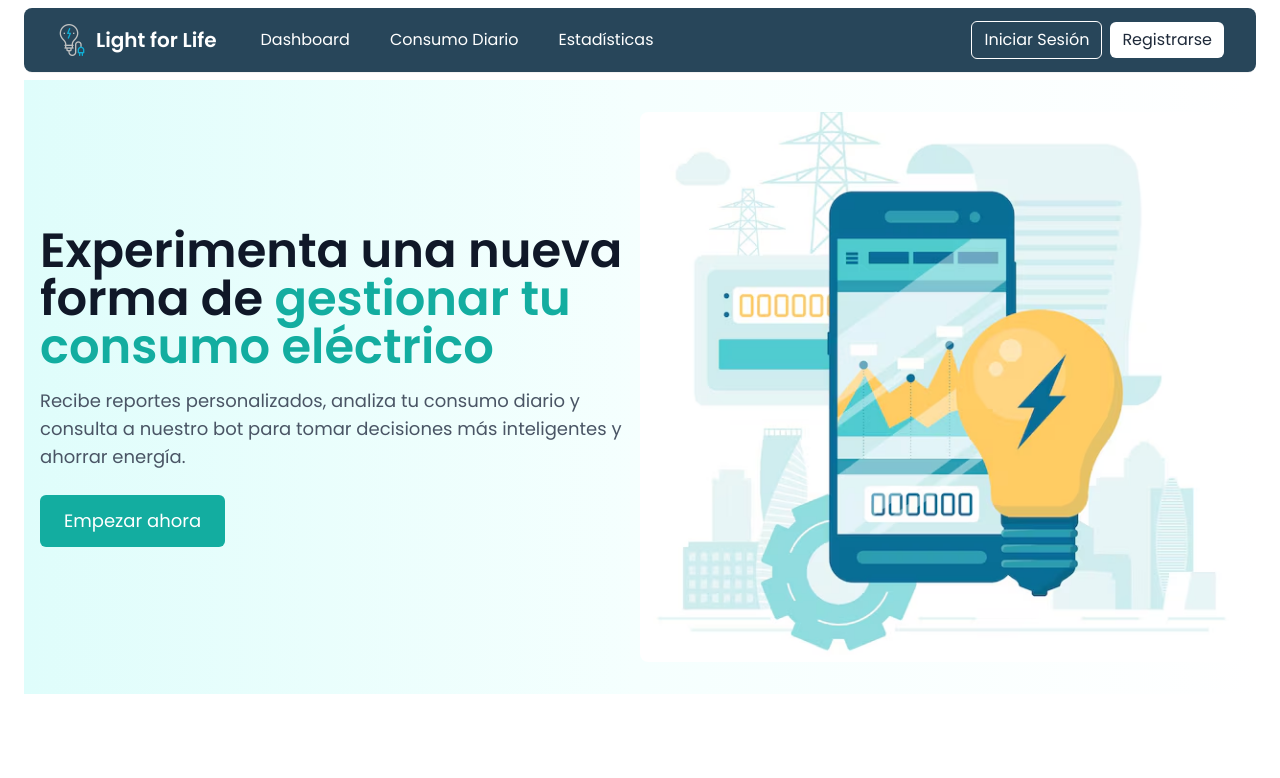
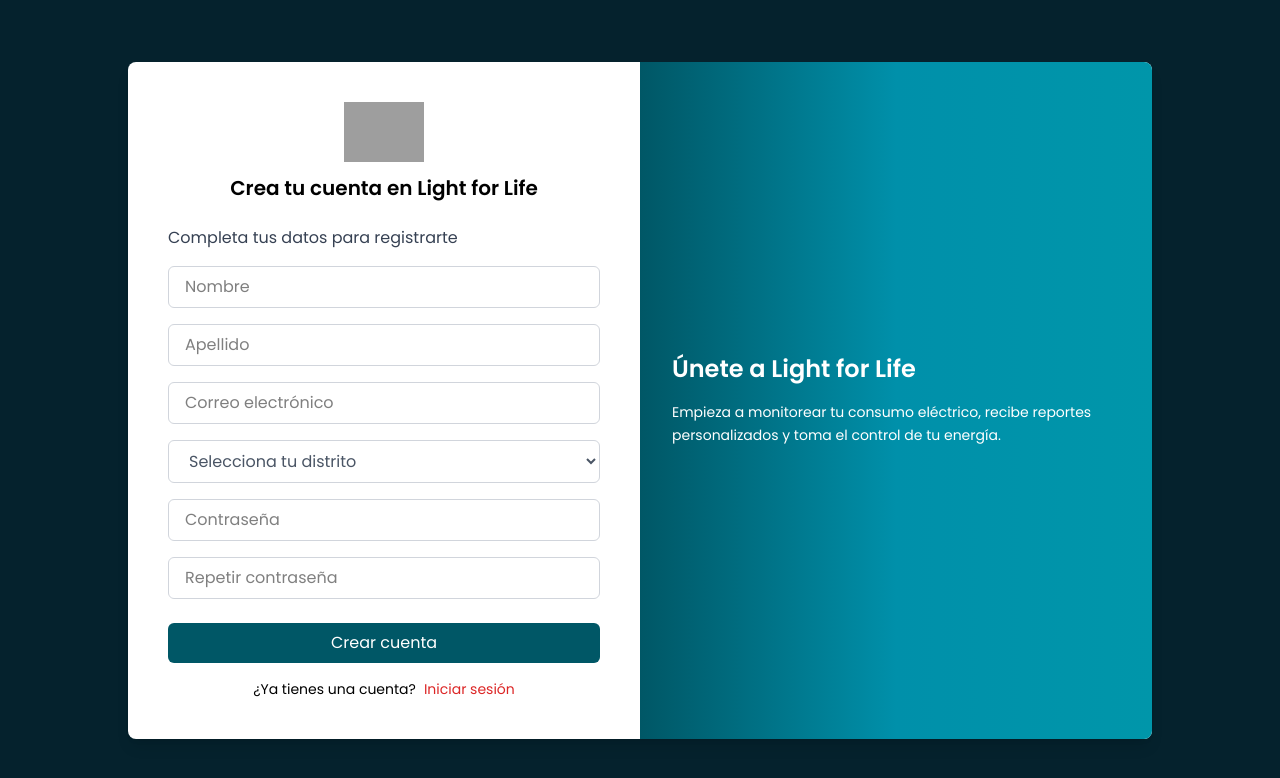
Before and after one commit to JorgeCY21/front-ti, a React (Vite) app: page /register in a window 1280 px wide. Before the commit this address led to /. Shown: the top 778 px of the page. Built offline with nearby package versions, Linux system fonts and the light colour scheme; grey boxes are pictures that could not be loaded.

Commit message:
Registro añadadido

```diff
--- /dev/null
+++ b/src/components/RegisterComponent.tsx
@@ -0,0 +1,117 @@
+import { Link } from "react-router-dom";
+
+function RegisterComponent() {
+  return (
+    <section
+      className="min-h-screen bg-[#05222d] flex items-center justify-center py-10 px-4"
+      style={{ fontFamily: "'Poppins', sans-serif" }}
+    >
+      <div className="flex flex-col lg:flex-row w-full max-w-5xl bg-white rounded-lg shadow-lg overflow-hidden">
+        {/* Formulario */}
+        <div className="w-full lg:w-1/2 p-8 md:p-10">
+          <div className="text-center mb-6">
+            <img
+              src="https://cdn-icons-png.flaticon.com/512/1429/1429307.png"
+              alt="logo"
+              className="w-20 mx-auto mb-3"
+            />
+            <h4 className="text-xl font-semibold">Crea tu cuenta en Light for Life</h4>
+          </div>
+
+          <form>
+            <p className="text-gray-700 mb-4">Completa tus datos para registrarte</p>
+
+            <div className="mb-4">
+              <input
+                type="text"
+                placeholder="Nombre"
+                className="w-full border border-gray-300 rounded-md px-4 py-2 focus:outline-none focus:ring-2 focus:ring-[#005766]"
+              />
+            </div>
+
+            <div className="mb-4">
+              <input
+                type="text"
+                placeholder="Apellido"
+                className="w-full border border-gray-300 rounded-md px-4 py-2 focus:outline-none focus:ring-2 focus:ring-[#005766]"
+              />
+            </div>
+
+            <div className="mb-4">
+              <input
+                type="email"
+                placeholder="Correo electrónico"
+                className="w-full border border-gray-300 rounded-md px-4 py-2 focus:outline-none focus:ring-2 focus:ring-[#005766]"
+              />
+            </div>
+
+            <div className="mb-4">
+              <select
+                className="w-full border border-gray-300 rounded-md px-4 py-2 text-gray-600 focus:outline-none focus:ring-2 focus:ring-[#005766]"
+                defaultValue=""
+              >
+                <option value="" disabled>
+                  Selecciona tu distrito
+                </option>
+                <option value="miraflores">Miraflores</option>
+                <option value="sanisidro">San Isidro</option>
+                <option value="surco">Santiago de Surco</option>
+                <option value="jesusmaria">Jesús María</option>
+              </select>
+            </div>
+
+            <div className="mb-4">
+              <input
+                type="password"
+                placeholder="Contraseña"
+                className="w-full border border-gray-300 rounded-md px-4 py-2 focus:outline-none focus:ring-2 focus:ring-[#005766]"
+              />
+            </div>
+
+            <div className="mb-6">
+              <input
+                type="password"
+                placeholder="Repetir contraseña"
+                className="w-full border border-gray-300 rounded-md px-4 py-2 focus:outline-none focus:ring-2 focus:ring-[#005766]"
+              />
+            </div>
+
+            <div className="text-center mb-4">
+              <button
+                type="submit"
+                className="w-full bg-[#005766] text-white rounded-md py-2 hover:bg-[#00434f] transition"
+              >
+                Crear cuenta
+              </button>
+            </div>
+
+            <div className="flex items-center justify-center text-sm">
+              <p className="mr-2">¿Ya tienes una cuenta?</p>
+              <Link to="/login" className="text-[#dc2626] font-medium hover:underline">
+                Iniciar sesión
+              </Link>
+            </div>
+          </form>
+        </div>
+
+        {/* Imagen lateral */}
+        <div
+          className="
+            hidden lg:flex w-1/2
+            bg-gradient-to-r from-[#005766] via-[#0090aa] to-[#0096aa]
+            items-center justify-center text-white p-8
+          "
+        >
+          <div className="max-w-md">
+            <h4 className="text-2xl font-semibold mb-4">Únete a Light for Life</h4>
+            <p className="text-sm leading-relaxed">
+              Empieza a monitorear tu consumo eléctrico, recibe reportes personalizados y toma el control de tu energía.
+            </p>
+          </div>
+        </div>
+      </div>
+    </section>
+  );
+}
+
+export default RegisterComponent;
--- /dev/null
+++ b/src/pages/Register.tsx
@@ -0,0 +1,10 @@
+import RegisterComponent from "../components/RegisterComponent";
+
+function Register() {
+    return (
+            <RegisterComponent/>
+
+    )
+}
+
+export default Register;
--- a/src/router/AppRouter.tsx
+++ b/src/router/AppRouter.tsx
@@ -1,6 +1,7 @@
 import { Routes, Route, Navigate } from "react-router-dom";
 import Home from "../pages/Home"
 import Login from "../pages/Login";
+import Register from "../pages/Register"
 
 function AppRouter() {
   return (
@@ -8,6 +9,7 @@ function AppRouter() {
         <Route path="/" element={<Home/>} />
         <Route path="/*" element={<Navigate to="/"/>} />
         <Route path="/login" element={<Login/>} />
+        <Route path="/register" element={<Register/>}/>
     </Routes>
   );
 };
```
